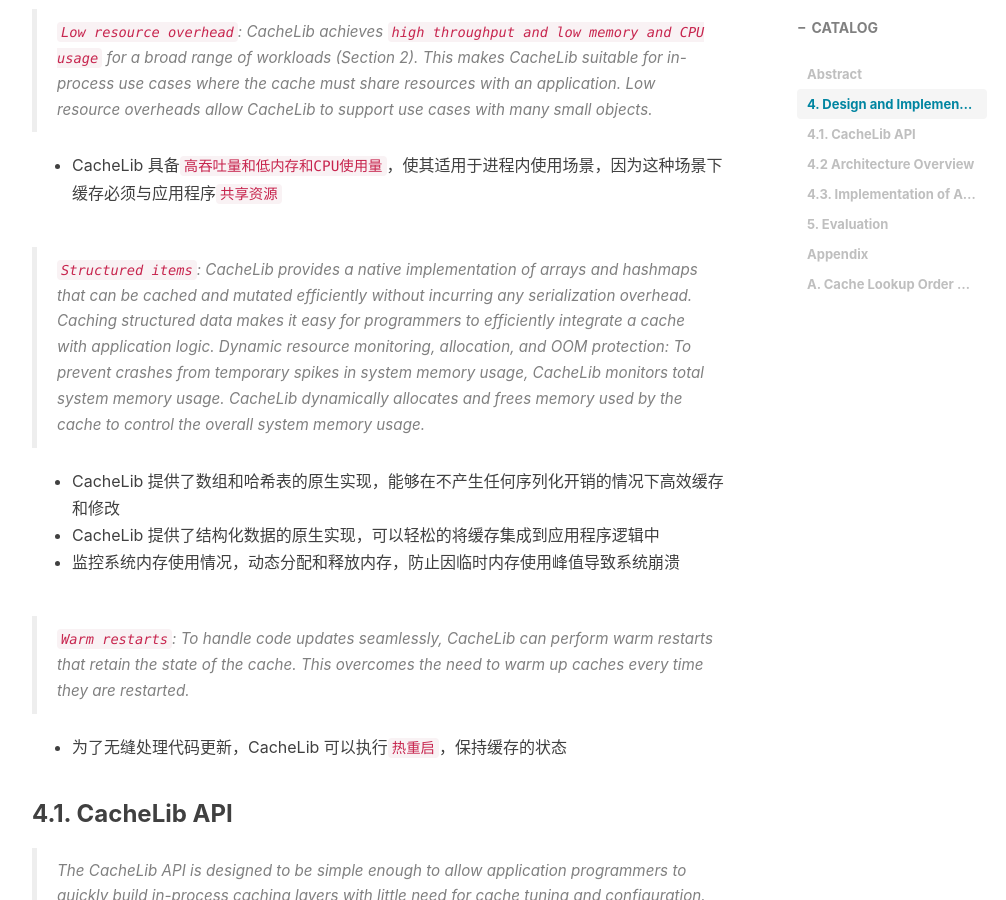
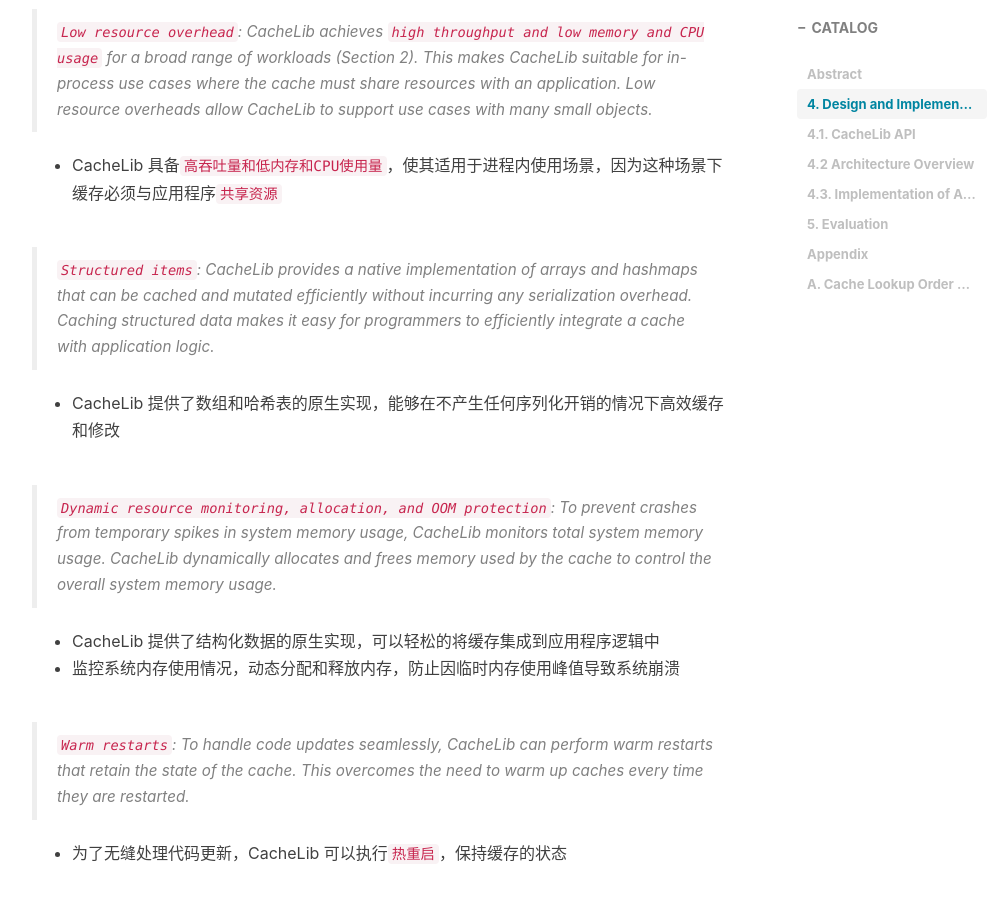
Before and after one commit to coderex2522/coderex2522.github.io, a Jekyll site: the page built from _posts/2024-09-05-cachelib-paper.md, in a window 1280 px wide and 900 px high, scrolled down 2669 px. Shown: the whole window, without its empty margins (233-1239 px from the left). Built offline with Jekyll 4.4.1, drawn with Linux system fonts in a browser that asks for light colours; nearby versions of some CDN libraries; comment, search, counter and statistics services are not loaded.

```diff
--- a/_posts/2024-09-05-cachelib-paper.md
+++ b/_posts/2024-09-05-cachelib-paper.md
@@ -51,9 +51,12 @@ tags:
 
 * CacheLib 具备`高吞吐量和低内存和CPU使用量`，使其适用于进程内使用场景，因为这种场景下 缓存必须与应用程序`共享资源`
 
- > `Structured items`: CacheLib provides a native implementation of arrays and hashmaps that can be cached and mutated efficiently without incurring any serialization overhead. Caching structured data makes it easy for programmers to efficiently integrate a cache with application logic. Dynamic resource monitoring, allocation, and OOM protection: To prevent crashes from temporary spikes in system memory usage, CacheLib monitors total system memory usage. CacheLib dynamically allocates and frees memory used by the cache to control the overall system memory usage.
+ > `Structured items`: CacheLib provides a native implementation of arrays and hashmaps that can be cached and mutated efficiently without incurring any serialization overhead. Caching structured data makes it easy for programmers to efficiently integrate a cache with application logic.
 
 * CacheLib 提供了数组和哈希表的原生实现，能够在不产生任何序列化开销的情况下高效缓存和修改
+
+>  `Dynamic resource monitoring, allocation, and OOM protection`: To prevent crashes from temporary spikes in system memory usage, CacheLib monitors total system memory usage. CacheLib dynamically allocates and frees memory used by the cache to control the overall system memory usage.
+
 * CacheLib 提供了结构化数据的原生实现，可以轻松的将缓存集成到应用程序逻辑中
 * 监控系统内存使用情况，动态分配和释放内存，防止因临时内存使用峰值导致系统崩溃
 
```
